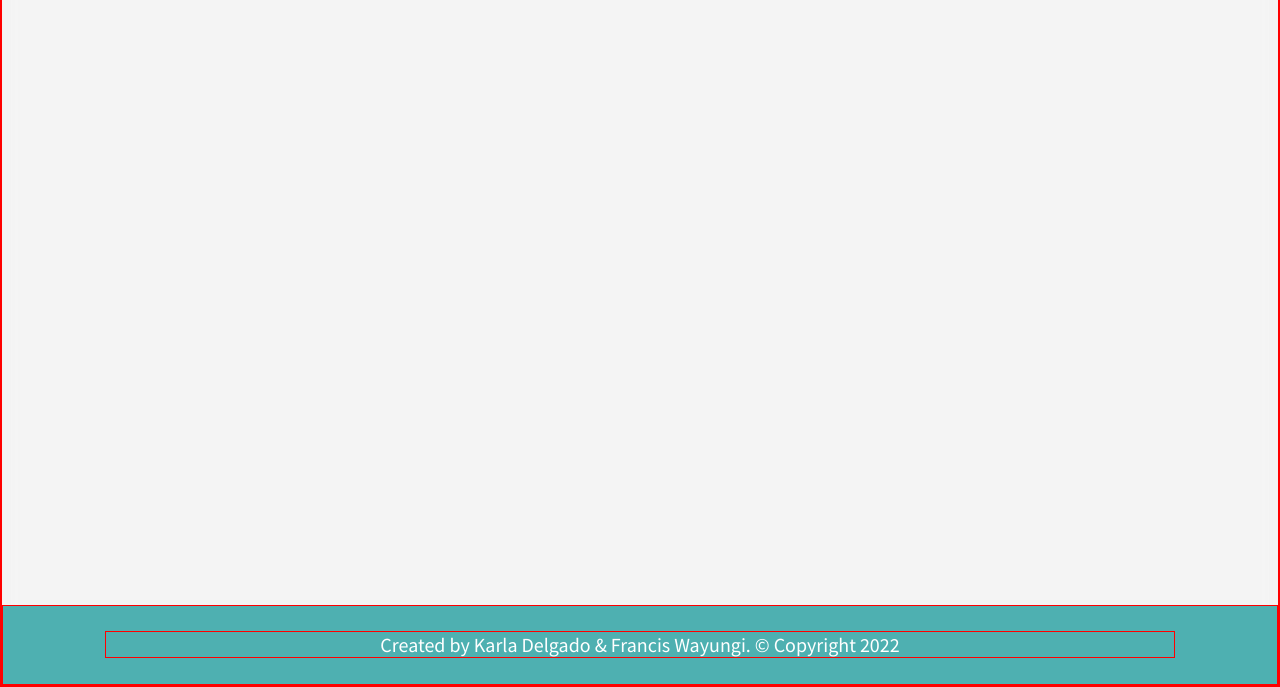
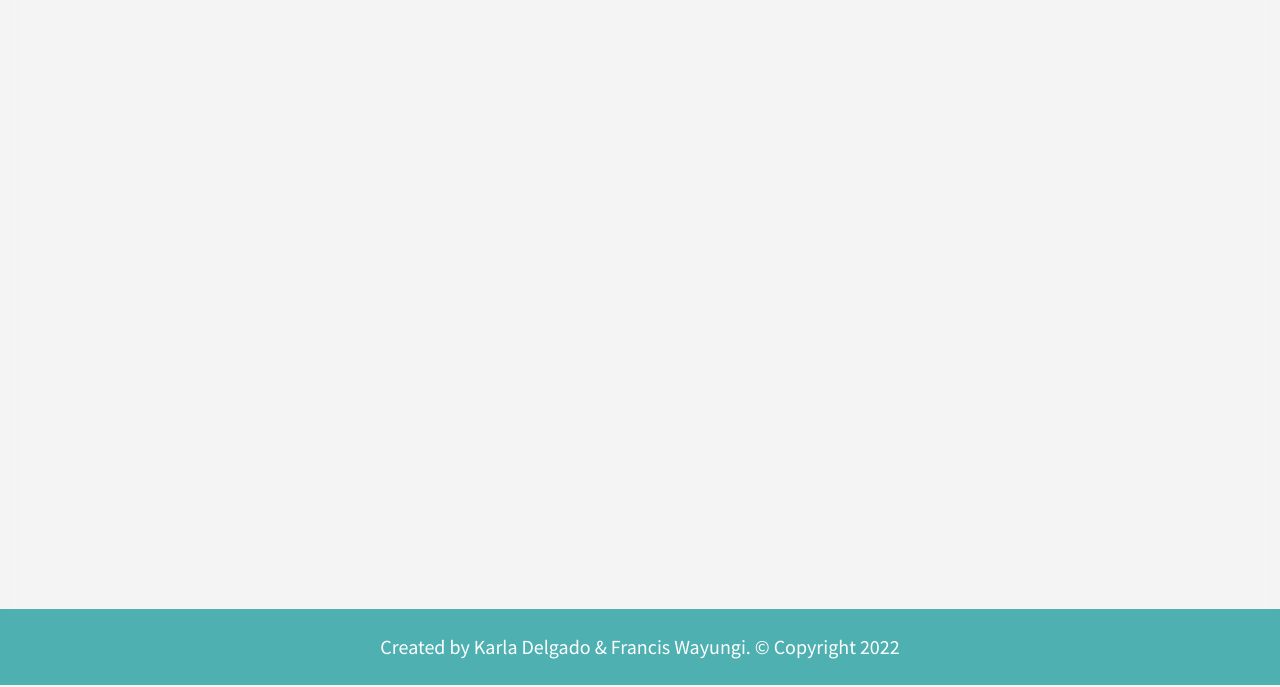
Before and after one commit to karlavdelgadof/Capstone-M2-JS, a website built with webpack: page src/index.html in a window 1280 px wide. Shown: the part 115-802 px from the top of the page. Built offline with nearby package versions, Linux system fonts and the light colour scheme.

Commit message:
Comment line for styling purposes

```diff
--- a/src/style.css
+++ b/src/style.css
@@ -2,12 +2,12 @@
 @import url('https://fonts.googleapis.com/css2?family=Source+Sans+Pro&display=swap');
 
 * {
-  /* font-family: 'Raleway', sans-serif; */
   text-decoration: none;
   box-sizing: border-box;
   padding: 0;
   margin: 0;
-  border: 1px solid red;
+
+  /* outline: 2px solid red; */
   font-size: 20px;
 }
 
```
